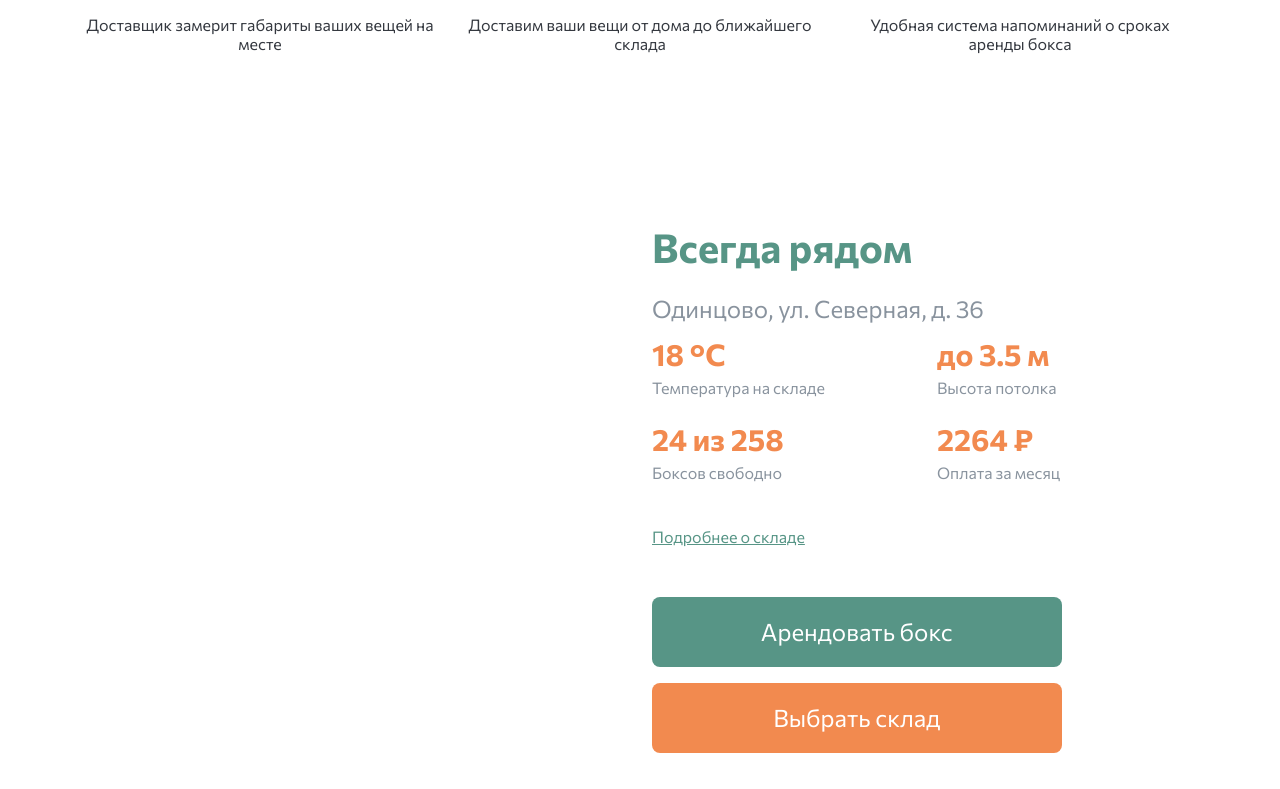
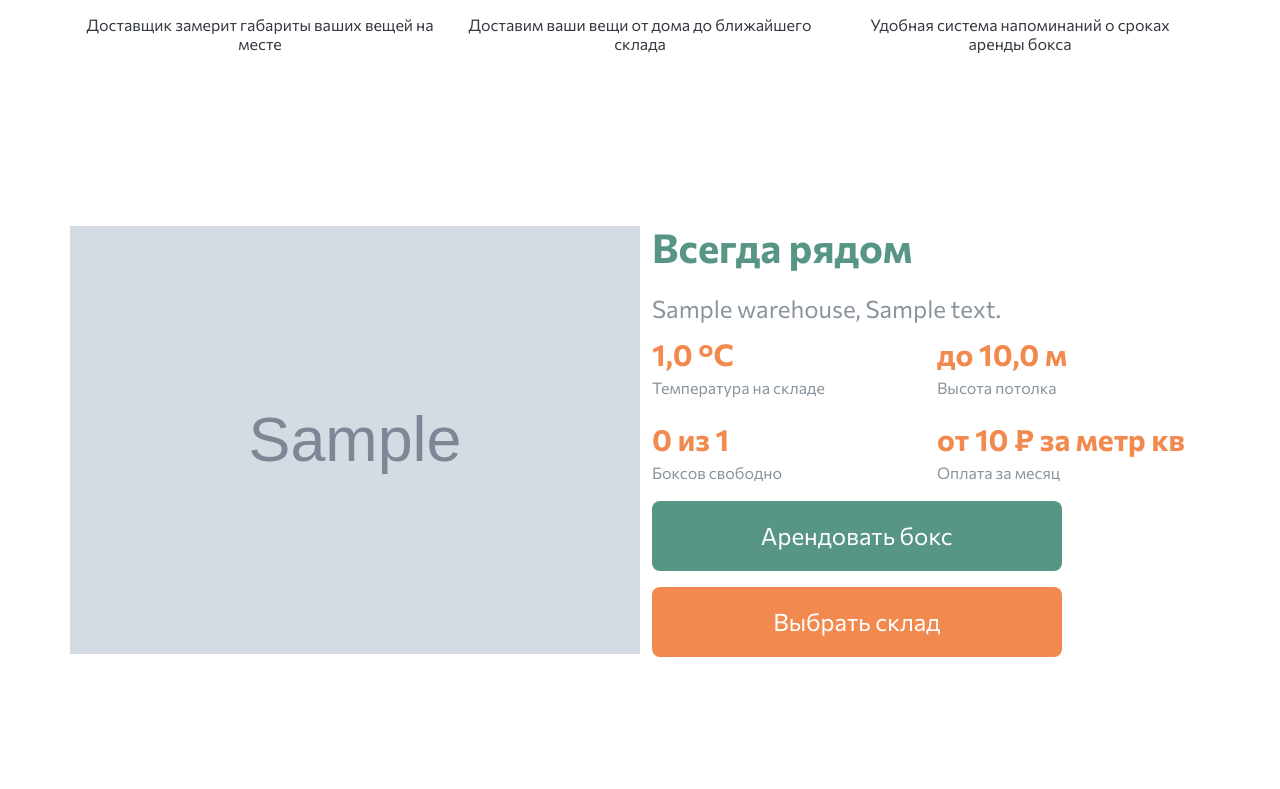
Before and after one commit to redkrayn/project_self_storage, a Django app: page / in a window 1280 px wide. Shown: the part 2974-3763 px from the top of the page. Run offline with Django 5.2, Linux system fonts and the light colour scheme; tables that the repository leaves empty hold one stand-in row (values such as "Sample post"); grey boxes marked "Sample" are stand-in pictures; parts of the project's set-up code (start-up, migrations or seed data) failed here and were passed over.

Commit message:
update main page

```diff
--- a/templates/index.html
+++ b/templates/index.html
@@ -117,24 +117,23 @@
     </article>
 
     <article class="row pt-header">
-      <div class="col-12 col-lg-6 mb-3 mb-lg-0 SelfStorage__img2"></div>
+      <div class="col-12 col-lg-6 mb-3 mb-lg-0 SelfStorage__img2" style="background-image: url('{{ warehouse.image.url}}');"></div>
       <div class="col-12 col-lg-6 d-flex flex-column align-items-center align-items-lg-start">
         <h1 class="text-start fw-bold SelfStorage_green mb-4">Всегда рядом</h1>
-        <h4 class="SelfStorage_grey">Одинцово, ул. Северная, д. 36</h4>
+        <h4 class="SelfStorage_grey">{{warehouse.name}}, {{warehouse.address}}</h4>
         <div class="row">
           <div class="col-6 d-flex flex-column align-items-center align-items-lg-start">
-            <span class="fs_30 fw-bold SelfStorage_orange">18 °С</span>
+            <span class="fs_30 fw-bold SelfStorage_orange">{{warehouse.temperature}} °С</span>
             <span class="SelfStorage_grey mb-3">Температура на складе</span>
-            <span class="fs_30 fw-bold SelfStorage_orange">24 из 258</span>
+            <span class="fs_30 fw-bold SelfStorage_orange">{{warehouse.empty_cells}} из {{warehouse.total_cells}}</span>
             <span class="SelfStorage_grey mb-3">Боксов свободно</span>
           </div>
           <div class="col-6 d-flex flex-column align-items-center align-items-lg-start">
-            <span class="fs_30 fw-bold SelfStorage_orange">до 3.5 м</span>
+            <span class="fs_30 fw-bold SelfStorage_orange">до {{warehouse.max_height|floatformat:"1" }} м</span>
             <span class="SelfStorage_grey mb-3">Высота потолка</span>
-            <span class="fs_30 fw-bold SelfStorage_orange">2264 ₽</span>
+            <span class="fs_30 fw-bold SelfStorage_orange">от {{warehouse.min_price|floatformat:"0" }} ₽ за метр кв</span>
             <span class="SelfStorage_grey mb-3">Оплата за месяц</span>
           </div>
-          <a href="#" class="text-center text-lg-start mt-4 mb-5 SelfStorage_green">Подробнее о складе</a>
           <div class="d-flex flex-column align-items-center align-items-lg-start">
             <button class="btn w-75 fs_24 px-5 py-3 text-white border-8 SelfStorage__bg_green SelfStorage__btn2_green mb-3">Арендовать бокс</button>
             <button class="btn w-75 fs_24 px-5 py-3 text-white border-8 SelfStorage__bg_orange SelfStorage__btn2_orange">Выбрать склад</button>
--- a/warehouse/models.py
+++ b/warehouse/models.py
@@ -1,11 +1,33 @@
+import datetime
+
+from django.conf import settings
+from django.core.mail import send_mail
 from django.db import models
-from django.utils import timezone
-import datetime
-from custom_user.models import CustomUser
+from django.db.models import Count, Exists, Max, Min, OuterRef
 from django.db.models.signals import post_save
 from django.dispatch import receiver
-from django.core.mail import send_mail
-from django.conf import settings
+from django.utils import timezone
+
+from custom_user.models import CustomUser
+
+
+class WarehouseManager(models.Manager):
+    def with_cell_counts(self):
+        return self.annotate(
+            total_cells=Count("cells"),
+            empty_cells=Count(
+                "cells",
+                filter=~Exists(
+                    Order.objects.filter(
+                        cell_id=OuterRef("cells__id"),
+                        is_active=True,
+                    )
+                ),
+                distinct=True,
+            ),
+            min_price=Min("cells__base_price_per_meter"),
+            max_height=Max("cells__height"),
+        )
 
 
 class Warehouse(models.Model):
@@ -17,6 +39,8 @@ class Warehouse(models.Model):
     description = models.TextField()
     contact = models.CharField(max_length=255)
     image = models.ImageField(upload_to="warehouse_images/")
+
+    objects = WarehouseManager()
 
 
 class Cell(models.Model):
@@ -49,9 +73,7 @@ class Order(models.Model):
     end_date = models.DateField(default=month_more)
     price_per_day_overdue = models.FloatField(default=100)
     last_overdue_notification = models.DateTimeField(
-        null=True,
-        blank=True,
-        verbose_name="Уведомление о просрочке"
+        null=True, blank=True, verbose_name="Уведомление о просрочке"
     )
     user = models.ForeignKey(
         CustomUser, on_delete=models.PROTECT, related_name="orders"
@@ -72,6 +94,7 @@ class Request(models.Model):
     email = models.EmailField()
     status = models.CharField(max_length=255, default="new")
     created_at = models.DateTimeField(auto_now_add=True)
+
 
 @receiver(post_save, sender=Order)
 def send_order_creation_email(sender, instance, created, **kwargs):
--- a/warehouse/views.py
+++ b/warehouse/views.py
@@ -1,7 +1,7 @@
 from django.contrib.auth.decorators import login_required
 from django.shortcuts import render
 from reviews.models import Review
-from .models import Request
+from .models import Request, Warehouse
 from custom_user.forms import LoginForm, RegistrationForm
 from django.core.mail import send_mail, get_connection
 from django.shortcuts import redirect
@@ -10,7 +10,9 @@ from django.conf import settings
 
 def show_index(request):
     reviews = Review.objects.all()
+    random_warehouse = Warehouse.objects.with_cell_counts().order_by('?').first()
     return render(request, 'index.html', {
+        'warehouse': random_warehouse,
         'form': LoginForm(),
         'registration_form': RegistrationForm(),
         'reviews': reviews,
```
